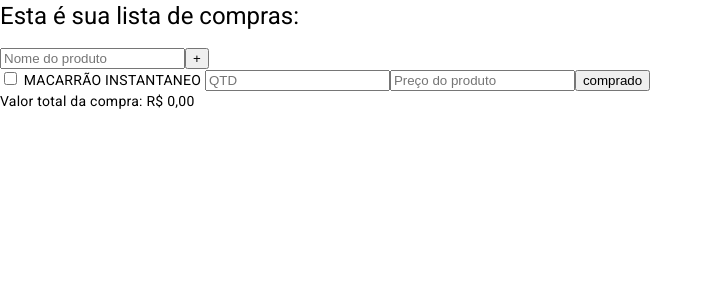
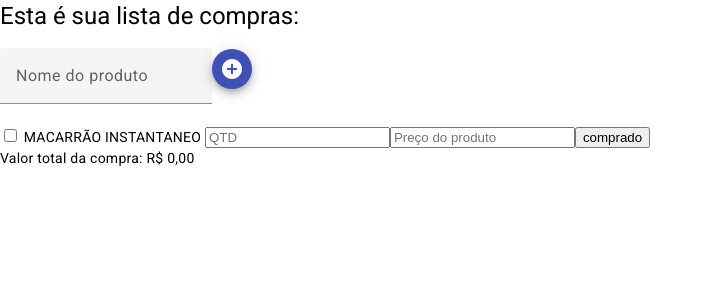
Before and after one commit to underlineg/sharedbuylists, an Angular app in the folder sharedbuylists/: page / in a window 1280 px wide. Shown: the top 300 px of the page, without its empty margins (0-713 px from the left). Built offline with nearby package versions, Linux system fonts and the light colour scheme.

Commit message:
1.0 [ADD ITEM] apply material design

```diff
--- a/sharedbuylists/src/app/app.module.ts
+++ b/sharedbuylists/src/app/app.module.ts
@@ -6,11 +6,19 @@ import { AddItensComponent } from './modules/itens/add-itens/add-itens.component
 import { ListItensComponent } from './modules/itens/list-itens/list-itens.component';
 import { ItemComponent } from './modules/itens/item/item.component';
 import { ReactiveFormsModule } from "@angular/forms";
+import {MatIconModule} from '@angular/material/icon';
+import {MatDividerModule} from '@angular/material/divider';
+import {MatButtonModule} from '@angular/material/button';
+import {MatFormFieldModule} from '@angular/material/form-field';
+import { MatInputModule } from '@angular/material/input';
+
+
 
 
 @NgModule({
   declarations: [HistoricComponent, ItensComponent, LoginComponent, AddItensComponent, ListItensComponent, ItemComponent],
   exports: [HistoricComponent, ItensComponent, LoginComponent, AddItensComponent, ListItensComponent, ItemComponent],
-  imports: [ReactiveFormsModule]
+  imports: [ReactiveFormsModule, MatButtonModule, MatIconModule,
+    MatDividerModule, MatFormFieldModule, MatInputModule]
 })
 export class SharedModule { }
--- a/sharedbuylists/src/app/modules/itens/add-itens/add-itens.component.html
+++ b/sharedbuylists/src/app/modules/itens/add-itens/add-itens.component.html
@@ -1,4 +1,8 @@
 <div class="additem__container">
-    <input type="text" name="item" class="additem__input-label" id="additem__input--label" placeholder="Nome do produto" [formControl]="productNameControl">
-    <button (click)="addItem(  )">+</button>
+    <mat-form-field>
+        <input matInput type="text" name="item" class="additem__input-label" id="additem__input--label" placeholder="Nome do produto" [formControl]="productNameControl">
+    </mat-form-field>
+    <button (click)="addItem()" mat-mini-fab color="primary">
+        <mat-icon aria-hidden="false" aria-label="Example home icon" fontIcon="add_circle"></mat-icon>
+    </button>
 </div>
--- a/sharedbuylists/src/app/modules/itens/add-itens/add-itens.component.ts
+++ b/sharedbuylists/src/app/modules/itens/add-itens/add-itens.component.ts
@@ -16,5 +16,6 @@ export class AddItensComponent {
 
   addItem(){
     this.productNameOutput = String( this.productNameControl.getRawValue() )
+    console.log(this.productNameOutput)
   }
 }
```
